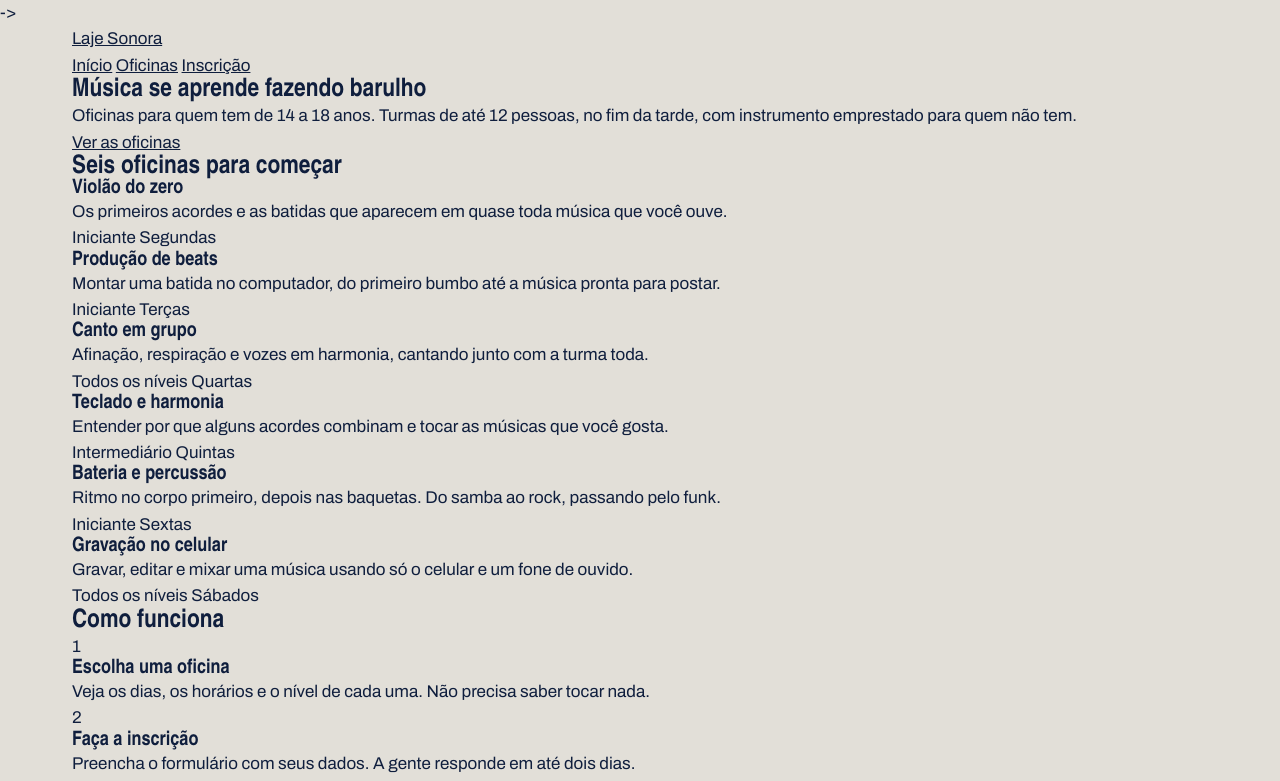
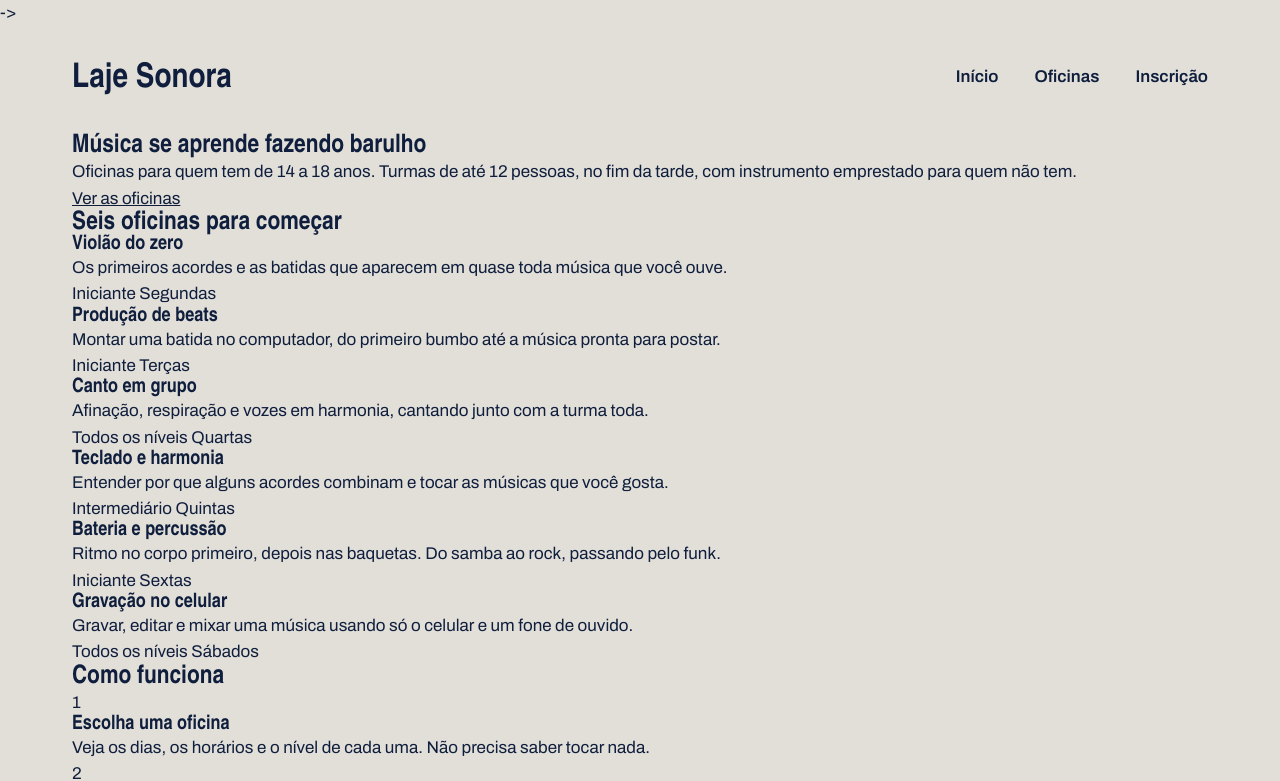
Before and after one commit to JuanArthur123/laje_sonora, a plain HTML site: page index.html in a window 1280 px wide. Shown: the top 781 px of the page. Drawn offline with Linux system fonts and the light colour scheme.

Commit message:
Topo com flex

```diff
--- a/index.css
+++ b/index.css
@@ -45,3 +45,38 @@ h1, h2, h3 {
   margin-inline: auto;
   padding-inline: 32px;
 }
+
+ .topo {
+padding-block: 28px;
+display:flex;
+justify-content: space-between;
+align-items: center;
+}
+
+  .logo {
+
+    font-family: var(--fonte-cartaz);
+    font-size: 34px;
+    font-weight: 900;
+    text-decoration: none;
+  }
+
+  .menu {
+    display: flex;
+    gap: 36px;
+  }
+
+  .menu a {
+  font-weight: 600;
+  text-decoration: none;
+  padding-bottom: 4px;
+  border-bottom: 4px solid transparent;
+  }
+
+  .menu a:hover {
+    border-bottom-color: var(--tinta)
+  }
+
+  .menu a.atual {
+    border-bottom: var(--fita);
+  }
```
